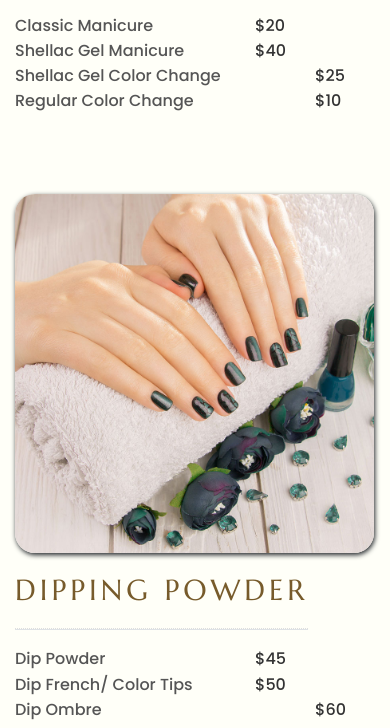
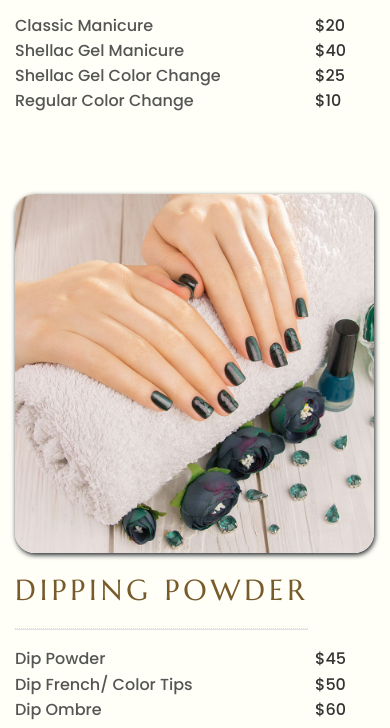
Before and after one commit to KhoaTran0456/klassynails, a plain HTML site: page services.html in a window 390 px wide. Shown: the part 1136-1864 px from the top of the page. Drawn offline with Linux system fonts and the light colour scheme; a web font is replaced by a local one.

Commit message:
A20230613-05

```diff
--- a/services.html
+++ b/services.html
@@ -141,11 +141,11 @@
                             <div class="row mt-3 mt-md-0 ">
                                 <div class="pl-0 pr-0 pt-md-0 mt-md-3 pl-md-3 pr-md-3 col-md-6 mb-md-5 border-right-col">
                                     <div class="row title-small d-flex">
-                                        <div class="col-8 col-md-8 pl-0 pr-1">Classic Manicure</div>
+                                        <div class="col-10 col-md-8 pl-0 pr-1">Classic Manicure</div>
                                         <div class="col-2 color-price pl-0 pr-0">$20</div>
                                     </div>
                                     <div class="row title-small d-flex">
-                                        <div class="col-8 col-md-8 pl-0 pr-1">Shellac Gel Manicure</div>
+                                        <div class="col-10 col-md-8 pl-0 pr-1">Shellac Gel Manicure</div>
                                         <div class="col-2 color-price pl-0 pr-0">$40</div>
                                     </div>
 
@@ -180,11 +180,11 @@
                             <div class="row mt-3 mt-md-0 ">
                                 <div class="pl-0 pr-0 pt-md-0 mt-md-3 pl-md-3 pr-md-3 col-md-6 mb-md-5 border-right-col">
                                     <div class="row title-small d-flex">
-                                        <div class="col-8 col-md-8 pl-0 pr-1">Dip Powder</div>
+                                        <div class="col-10 col-md-8 pl-0 pr-1">Dip Powder</div>
                                         <div class="col-2 color-price pl-0 pr-0">$45</div>
                                     </div>
                                     <div class="row title-small d-flex">
-                                        <div class="col-8 col-md-8 pl-0 pr-1">Dip French/ Color Tips</div>
+                                        <div class="col-10 col-md-8 pl-0 pr-1">Dip French/ Color Tips</div>
                                         <div class="col-2 color-price pl-0 pr-0">$50</div>
                                     </div>
 
```
